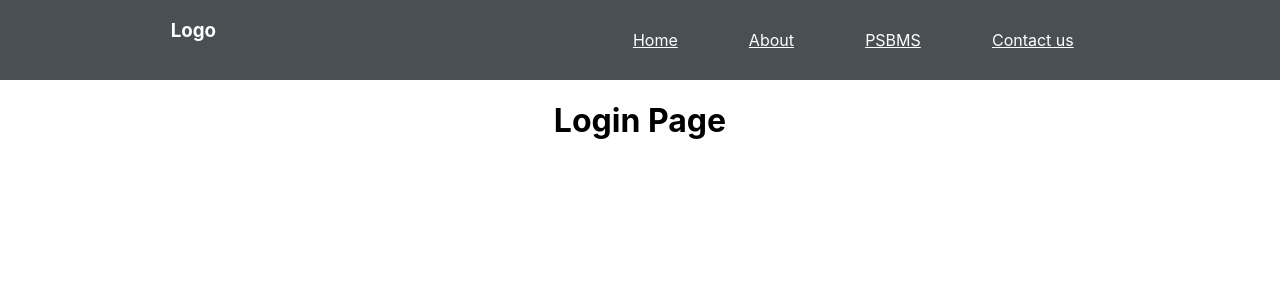
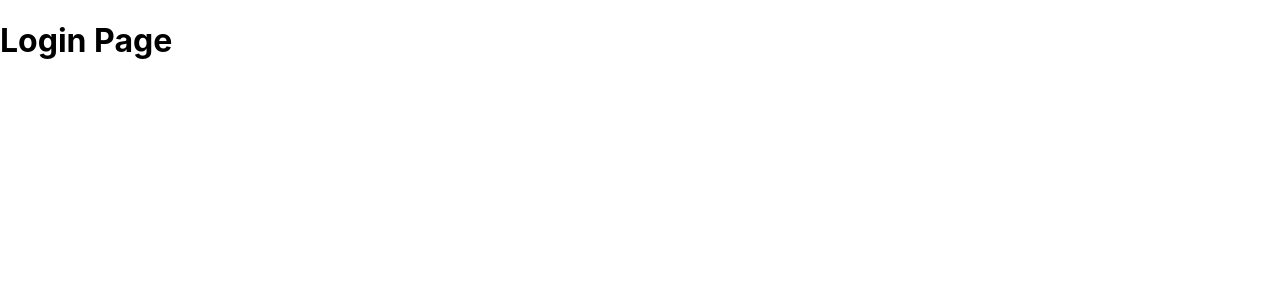
Before and after one commit to JoeLystein/psbms, a React (Create React App) app: page /Loginpage in a window 1280 px wide. Shown: the top 300 px of the page. Built offline with nearby package versions, Linux system fonts and the light colour scheme.

Commit message:
nav_resolved

```diff
--- a/src/App.js
+++ b/src/App.js
@@ -21,7 +21,7 @@ class App extends React.Component {
                   <Route path="/Contact" component={Contact}/>
                   <Route path="/About" component={About}/>
                   <Route path="/Signup" component={Signup}/>
-                  <Route path="/Loginpage" component={Loginpage}/>
+
 
                 </Switch>
           </Router>
@@ -33,7 +33,7 @@ class App extends React.Component {
   return(
     <Router>
       <Switch>
-
+         <Route path="/Loginpage" component={Loginpage}/>
          <Route component={DefaultRoutes}/>
       </Switch>
     </Router>
```
